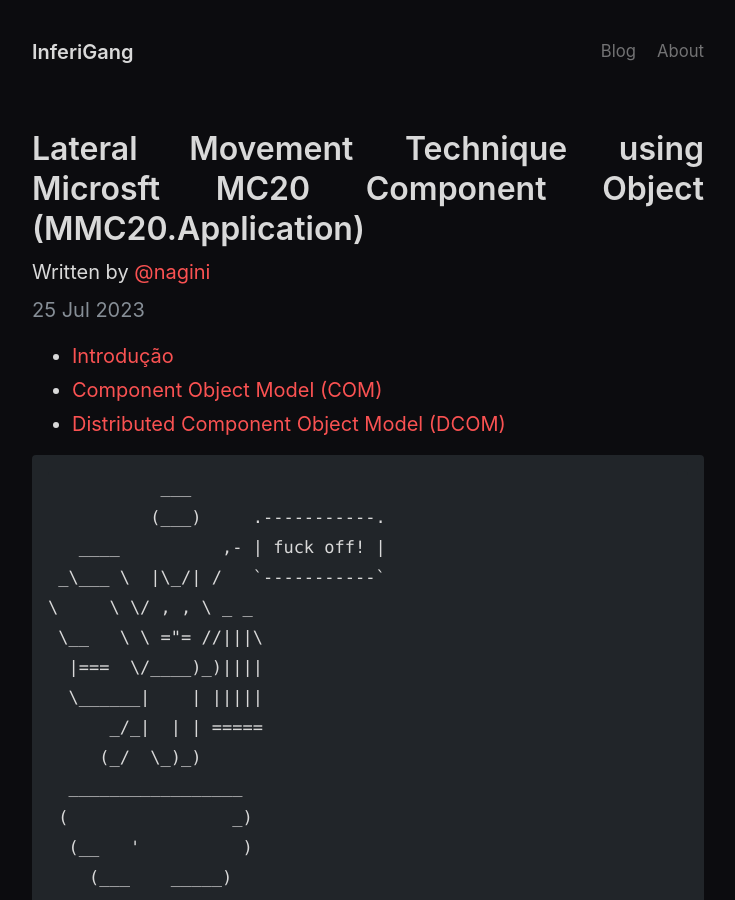
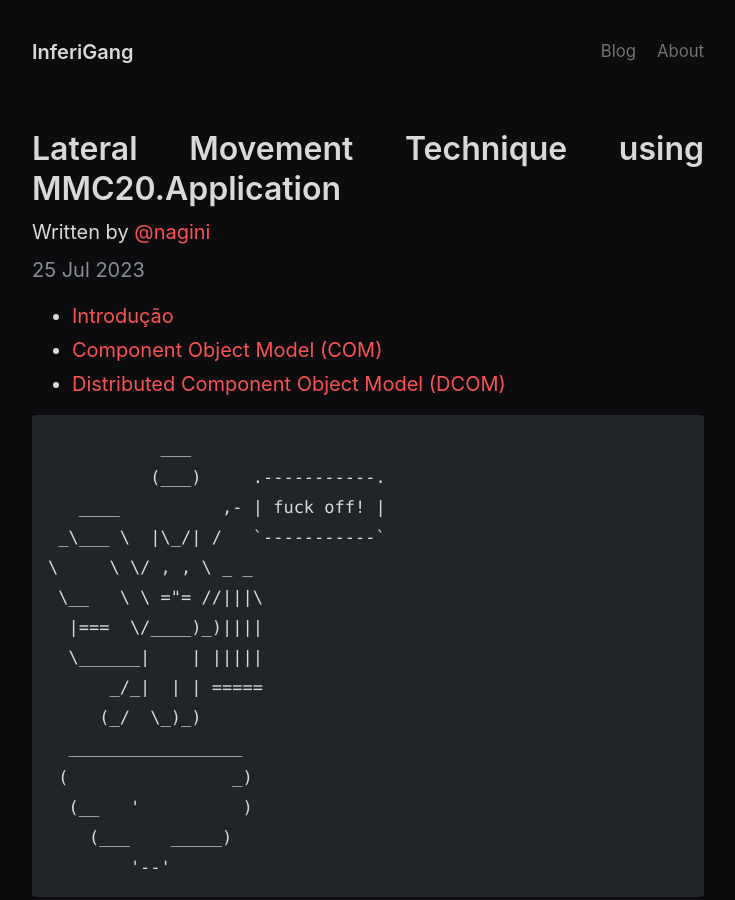
Before and after one commit to inferigang/inferigang.github.io, a Jekyll site: the page built from _posts/2023-07-25-lateral-movement-via-mmc20-application.md, in a window 1280 px wide and 900 px high. Shown: the whole window, without its empty margins (272-1007 px from the left). Built offline with Jekyll 4.4.1, drawn with Linux system fonts in a browser that asks for light colours; the table of contents is made by our own code.

Commit message:
Update 2023-07-25-lateral-movement-via-mmc20-application.md

```diff
--- a/_posts/2023-07-25-lateral-movement-via-mmc20-application.md
+++ b/_posts/2023-07-25-lateral-movement-via-mmc20-application.md
@@ -1,6 +1,6 @@
 ---
 layout: post
-title: Lateral Movement Technique using Microsft MC20 Component Object (MMC20.Application)
+title: Lateral Movement Technique using MMC20.Application
 author: nagini
 author_url:
 image: /assets/banners/nag.png
```
